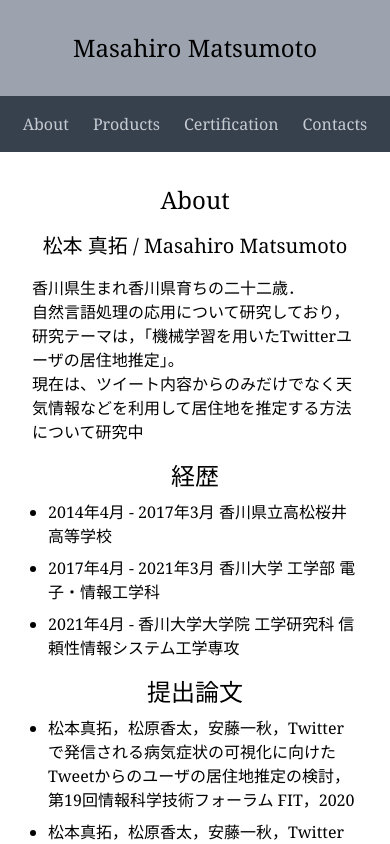
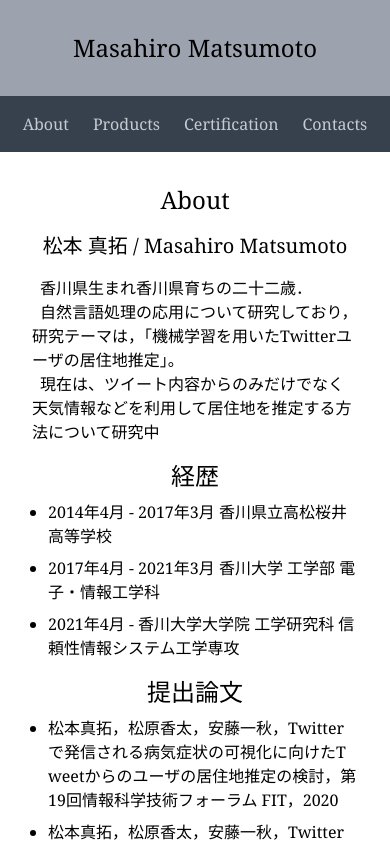
Before and after one commit to mtmtmshr/my_portfolio, a Next.js app in the folder my_portfolio_front/portfolio/: page /portfolio in a window 390 px wide. Shown: the top 844 px of the page. Built offline with nearby package versions, Linux system fonts and the light colour scheme.

Commit message:
cssの変更

```diff
--- a/my_portfolio_front/portfolio/components/ListCompornent.tsx
+++ b/my_portfolio_front/portfolio/components/ListCompornent.tsx
@@ -10,7 +10,7 @@ const ListCompornent = <T,>(props:ListCompornentProps<T>) => {
         <div>
             <ul>
                 {list_data.map((item, index) => {
-                    return <li key={index} className="list-disc ml-12 mr-8 md, lg, xl:mr-0 md, lg, xl:ml-6 pt-2">{item}</li>
+                    return <li key={index} className="list-disc break-all ml-12 mr-8 md, lg, xl:mr-0 md, lg, xl:ml-6 pt-2">{item}</li>
                 })}
             </ul>
         </div>
--- a/my_portfolio_front/portfolio/pages/portfolio.tsx
+++ b/my_portfolio_front/portfolio/pages/portfolio.tsx
@@ -6,7 +6,7 @@ const Portfolio: React.FC = () => {
         <Layout title="Portfolio">
             <h2 className="text-2xl">About</h2>
             <h2 className="text-xl pt-4">松本 真拓 / Masahiro Matsumoto</h2>
-            <p className="pt-4 px-8 xl, lg, md:px-0">香川県生まれ香川県育ちの二十二歳．<br />自然言語処理の応用について研究しており，研究テーマは，「機械学習を用いたTwitterユーザの居住地推定」。<br />現在は、ツイート内容からのみだけでなく天気情報などを利用して居住地を推定する方法について研究中</p>
+            <p className="pt-4 px-8 xl, lg, md:px-0"> <span className="pl-2">香川県生まれ香川県育ちの二十二歳．</span><br /> <span className="pl-2">自然言語処理の応用について研究しており，研究テーマは，「機械学習を用いたTwitterユーザの居住地推定」。</span><br /> <span className="pl-2">現在は、ツイート内容からのみだけでなく天気情報などを利用して居住地を推定する方法について研究中</span></p>
             <h2 className="text-2xl pt-4">経歴</h2>
             <ListCompornent list_data={["2014年4月 - 2017年3月 香川県立高松桜井高等学校", "2017年4月 - 2021年3月 香川大学 工学部 電子・情報工学科", "2021年4月 - 香川大学大学院 工学研究科 信頼性情報システム工学専攻"]} />
             <h2 className="text-2xl pt-4">提出論文</h2>
```
